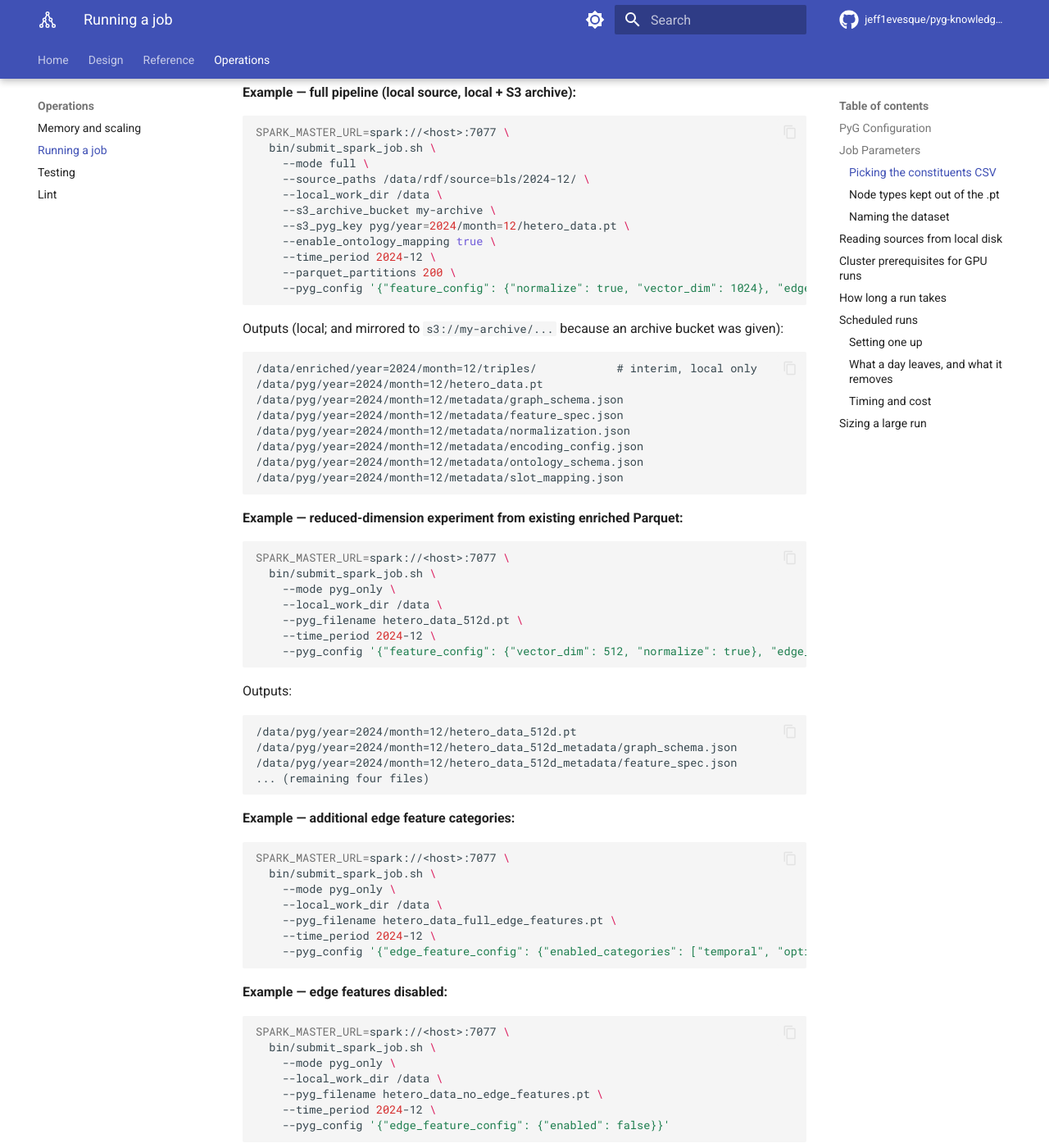
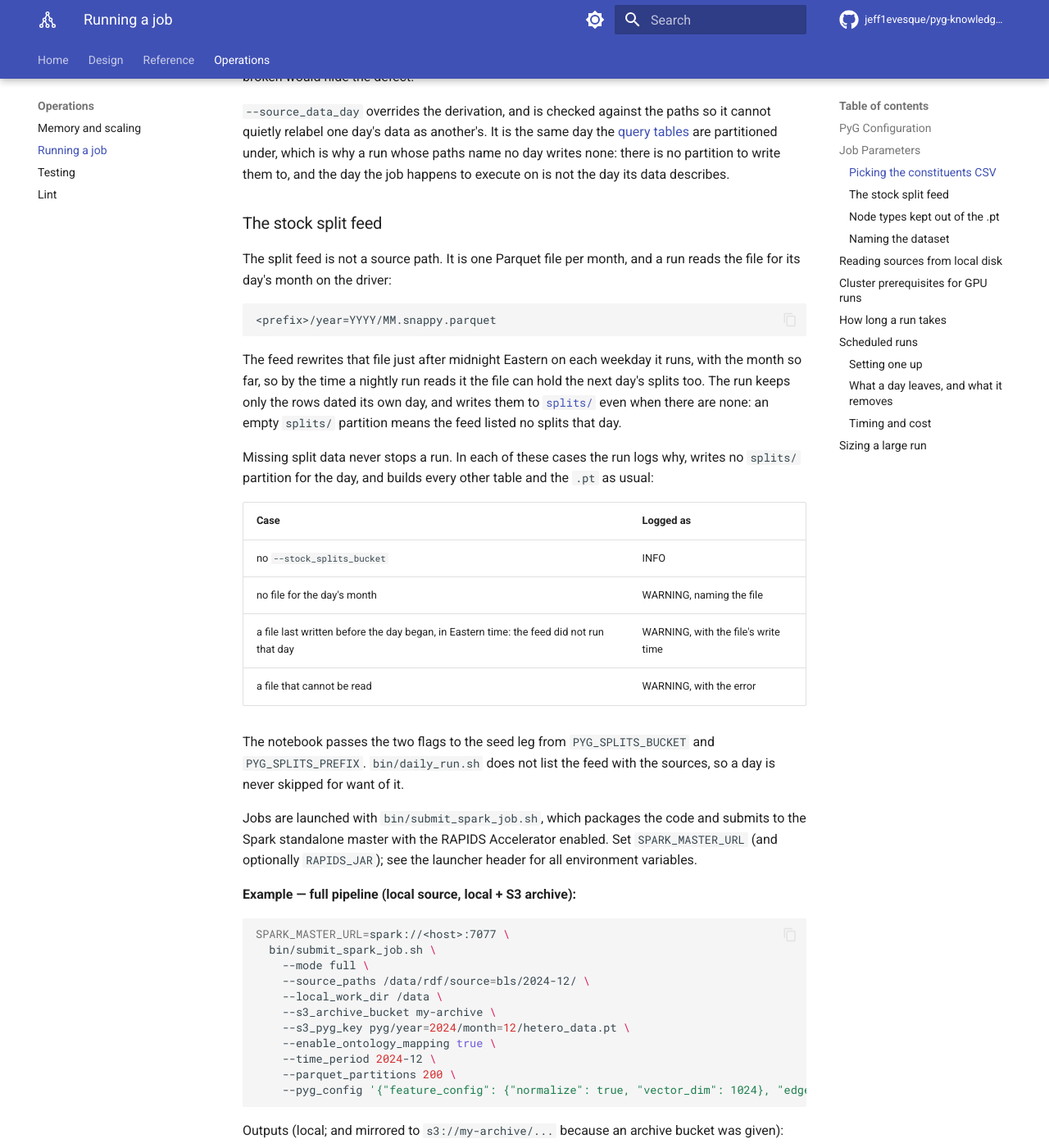
Before and after one commit to jeff1evesque/pyg-knowledge-graph-builder, an MkDocs documentation site: the page built from documentation/operations/running-a-job.md, in a window 1280 px wide and 1400 px high, scrolled down 7667 px. Shown: the whole window at 82% size. Built offline with MkDocs 1.6.1 and Material for MkDocs 9.7.7, drawn with Linux system fonts in a browser that asks for light colours; comment, search, counter and statistics services are not loaded; some of the changed text lies outside the part shown.

Commit message:
#429: running-a-job.md, the split feed's flags and what a run does without it

````diff
--- a/documentation/operations/running-a-job.md
+++ b/documentation/operations/running-a-job.md
@@ -72,6 +72,8 @@ When config is empty, sensible defaults are inferred from the data.
 | `--turtle_column` | No | *(auto)* | Column name containing Turtle strings when `--source_format=turtle_parquet`. Ignored for `ntriples` format. Left unset, the column is resolved **per source path**, against the source's own `turtle_columns` when its spec lists them and `TURTLE_COLUMN_CANDIDATES` (`triples`, then `rdf_turtle`) otherwise, so one run can span sources whose schemas disagree; set it to force a single name everywhere |
 | `--market_sector_definitions_bucket` | No | `""` | S3 bucket holding the S&P 500 constituents CSVs. **Set this for real runs** — three cross-source links are empty or degraded without it; see the note under Cross-Source Linking |
 | `--market_sector_definitions_key` | No | `""` | S3 **prefix** holding those CSVs, or that prefix's `latest.csv` — both work the same. Supplies three things: the ticker to company-ID map that keys the company bridge, the GICS sector classification, and the sub-industry peer links. Without it the first and third are empty and sector classification falls back to a small built-in list. Which CSV a run reads is [Picking the constituents CSV](#picking-the-constituents-csv) |
+| `--stock_splits_bucket` | No | `""` | S3 bucket holding the stock split feed. The day's splits become the [`splits/`](../reference/tables.md#splits) query table. Unset, there is no `splits/` table and nothing else changes; see [The stock split feed](#the-stock-split-feed) |
+| `--stock_splits_prefix` | No | `""` | Where the feed's `year=` folders sit in `--stock_splits_bucket`. Empty is the bucket's root |
 
 Metadata files are always written when mode is `full` or `pyg_only`. Mode `enrichment_only` does not produce metadata files (no PyG graph is built in that mode).
 
@@ -107,6 +109,36 @@ so it cannot quietly relabel one day's data as another's. It is the same day the
 [query tables](../reference/tables.md) are partitioned under, which is why a run
 whose paths name no day writes none: there is no partition to write them to, and
 the day the job happens to execute on is not the day its data describes.
+
+### The stock split feed
+
+The split feed is not a source path. It is one Parquet file per month, and a run
+reads the file for its day's month on the driver:
+
+```
+<prefix>/year=YYYY/MM.snappy.parquet
+```
+
+The feed rewrites that file just after midnight Eastern on each weekday it runs,
+with the month so far, so by the time a nightly run reads it the file can hold
+the next day's splits too. The run keeps only the rows dated its own day, and
+writes them to [`splits/`](../reference/tables.md#splits) even when there are
+none: an empty `splits/` partition means the feed listed no splits that day.
+
+Missing split data never stops a run. In each of these cases the run logs why,
+writes no `splits/` partition for the day, and builds every other table and the
+`.pt` as usual:
+
+| Case | Logged as |
+|---|---|
+| no `--stock_splits_bucket` | INFO |
+| no file for the day's month | WARNING, naming the file |
+| a file last written before the day began, in Eastern time: the feed did not run that day | WARNING, with the file's write time |
+| a file that cannot be read | WARNING, with the error |
+
+The notebook passes the two flags to the seed leg from `PYG_SPLITS_BUCKET` and
+`PYG_SPLITS_PREFIX`. `bin/daily_run.sh` does not list the feed with the sources,
+so a day is never skipped for want of it.
 
 Jobs are launched with `bin/submit_spark_job.sh`, which packages the code
 and submits to the Spark standalone master with the RAPIDS Accelerator
````
